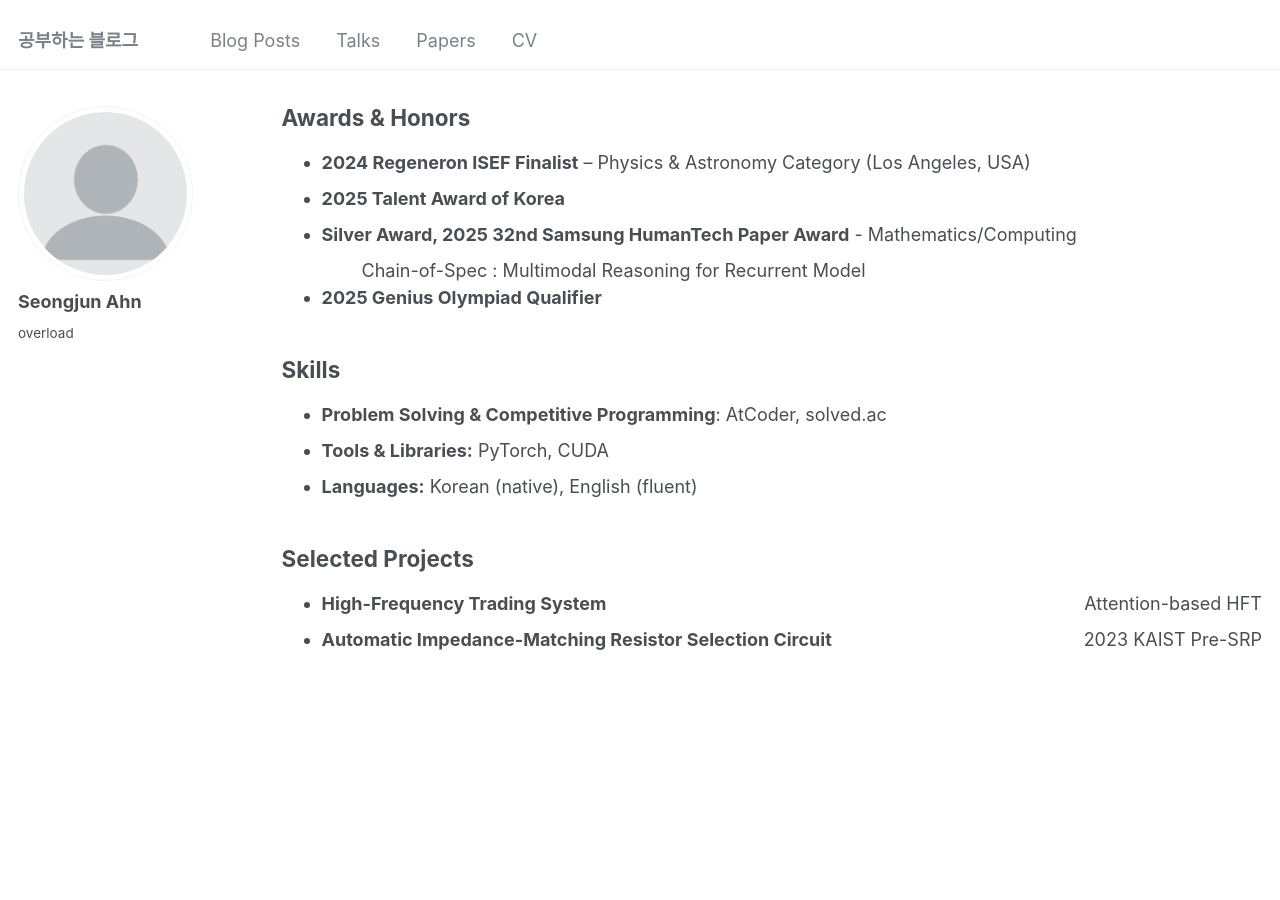
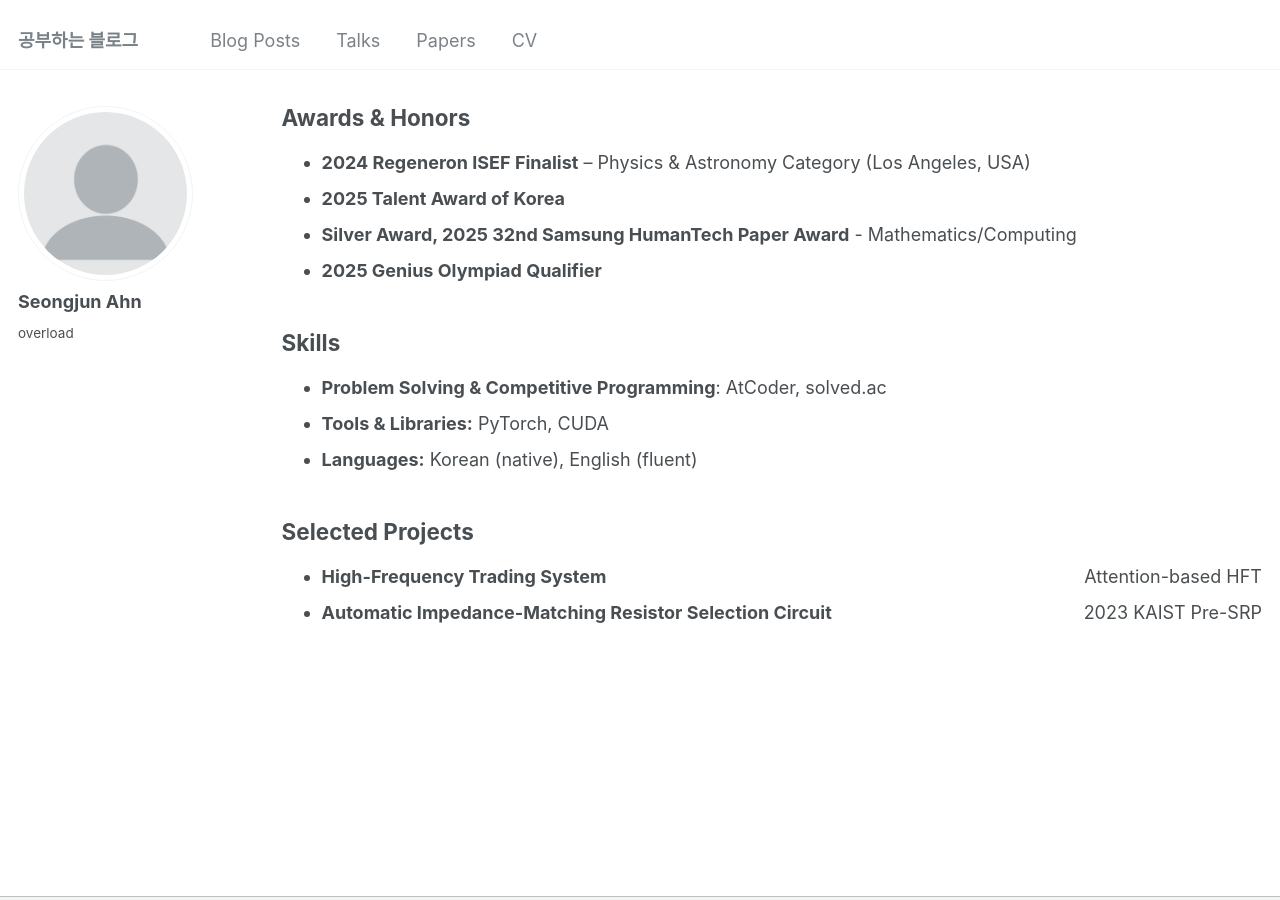
Before and after one commit to Gyvichi/gyvichi.github.io, a Jekyll site: the page built from _pages/cv.md, in a window 1280 px wide and 900 px high, scrolled down 680 px. Built offline with Jekyll 4.4.1, drawn with Linux system fonts in a browser that asks for light colours.

Commit message:
Update cv.md

```diff
--- a/_pages/cv.md
+++ b/_pages/cv.md
@@ -53,7 +53,6 @@ redirect_from:
     <li><strong>2024 Regeneron ISEF Finalist</strong> – Physics & Astronomy Category (Los Angeles, USA)</li>
     <li><strong>2025 Talent Award of Korea</strong></li>
     <li><strong>Silver Award, 2025 32nd Samsung HumanTech Paper Award</strong> - Mathematics/Computing</li>
-    <dd>Chain-of-Spec : Multimodal Reasoning for Recurrent Model</dd>
     <li><strong>2025 Genius Olympiad Qualifier</strong></li>
   </ul>
 </section>
```
